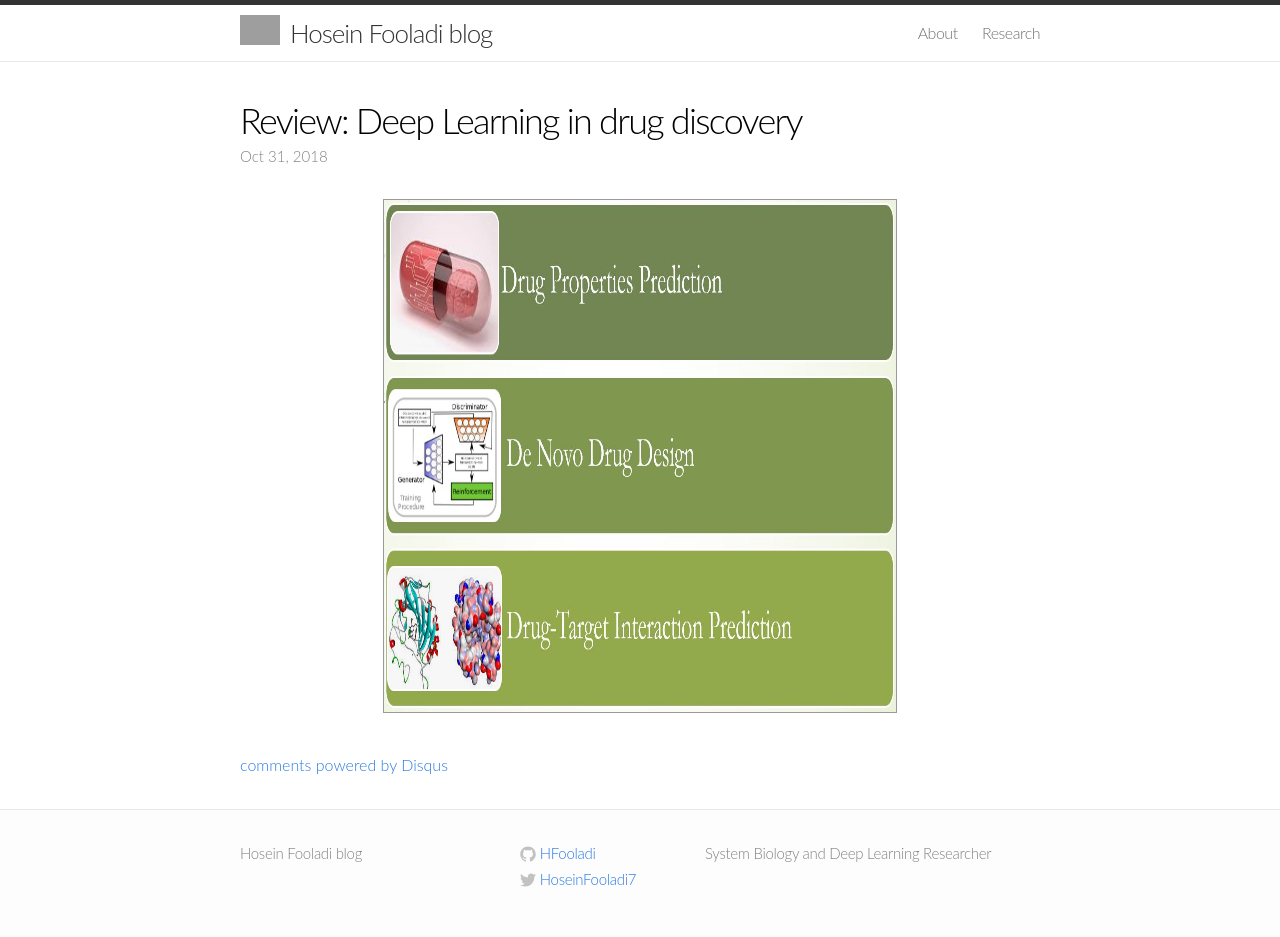
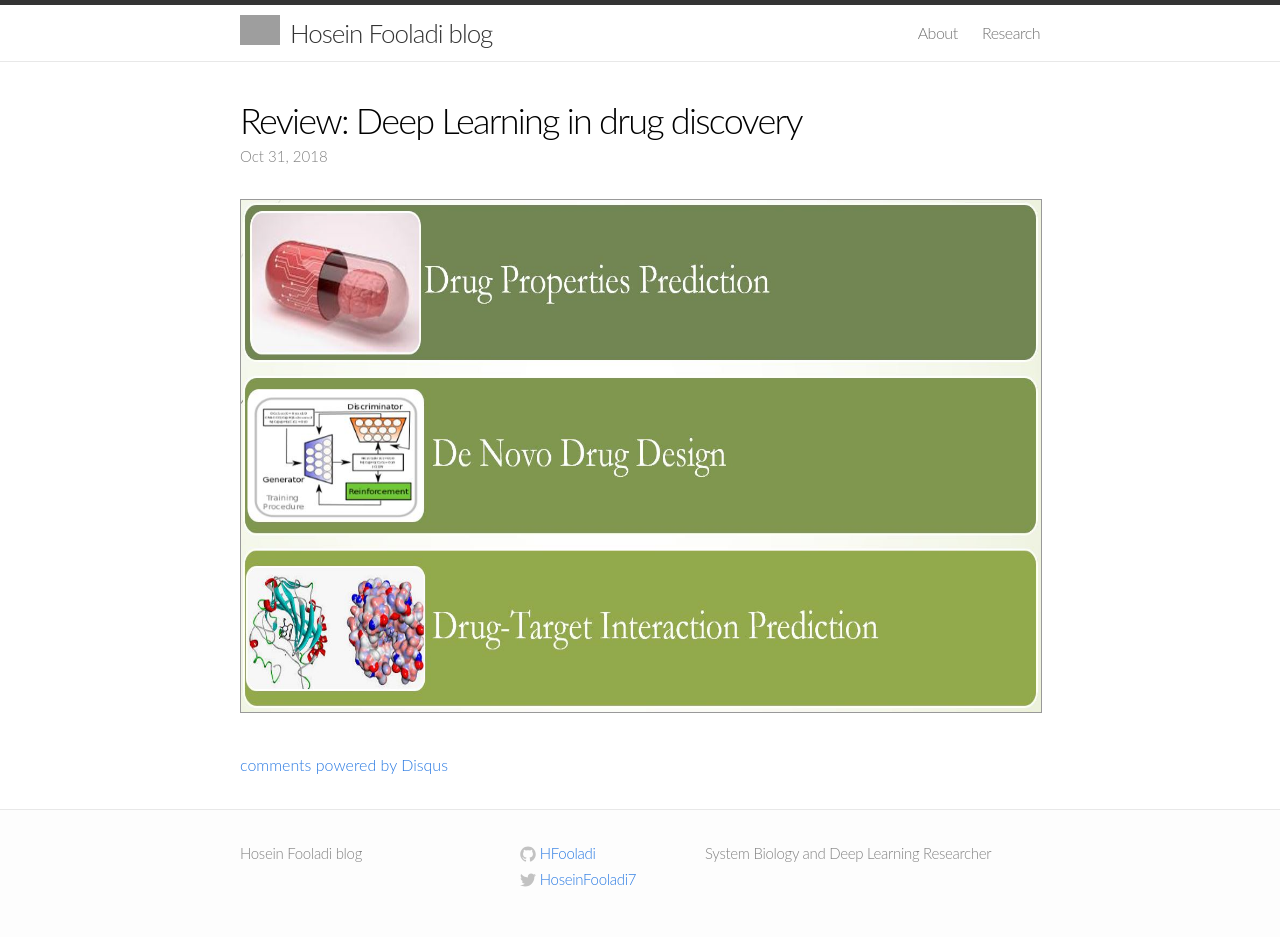
Before and after one commit to HFooladi/HFooladi.github.io, a Jekyll site: the page built from _posts/2018-10-31-Review_DL_Drug.md, in a window 1280 px wide. Built offline with Jekyll 4.4.1, drawn with Linux system fonts in a browser that asks for light colours; comment, search, counter and statistics services are not loaded; grey boxes are pictures that could not be loaded.

Commit message:
Update 2018-10-31-Review_DL_Drug.md

```diff
--- a/_posts/2018-10-31-Review_DL_Drug.md
+++ b/_posts/2018-10-31-Review_DL_Drug.md
@@ -9,5 +9,5 @@ mathjax: false
 
 
 <div class="imgcap">
-<img src="/assets/Review_DL_Drug/AI_Drug.JPG" height="512" width="512">
+<img src="/assets/Review_DL_Drug/AI_Drug.JPG" height="512">
 </div>
```
